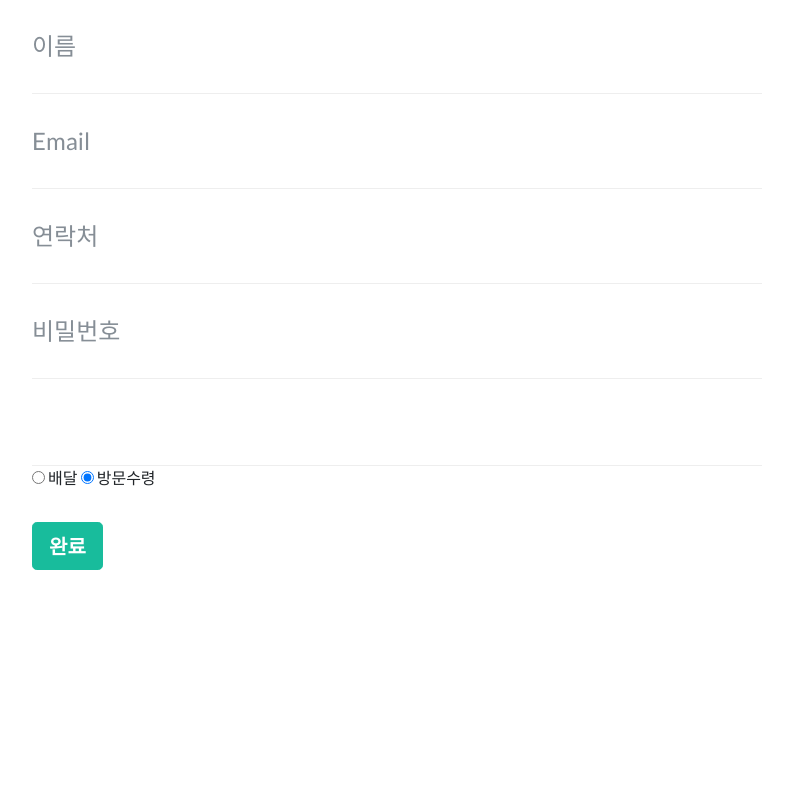
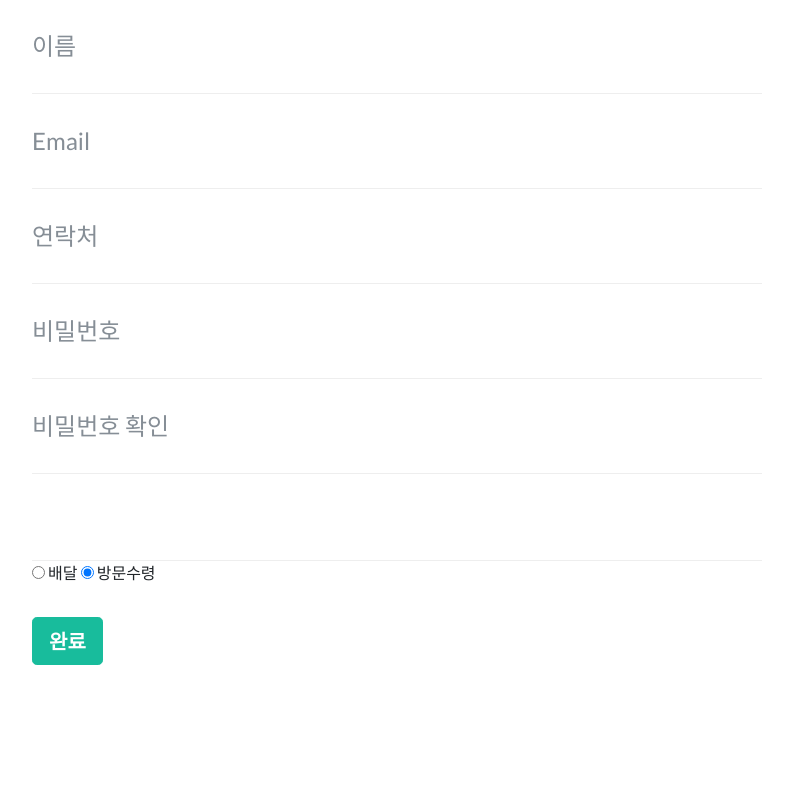
Before and after one commit to MTmeat/jihun-MT-meat, a Django app: template jihunMTmeat/order/templates/new_orderer.html in a window 1280 px wide. Shown: the part 202-1007 px from the top of the page, without its empty margins (243-1036 px from the left). Before the commit the page ends 772 px from the top, so only its background shows below. Run offline with Django 3.2, Linux system fonts and the light colour scheme; the template is opened without the code that fills it: values that come from a table or form of the project are taken from there, others are empty; data comes from the database, SQL or seed files in the repository; some libraries are stand-ins or nearby versions.

Commit message:
Input password confirm

```diff
--- a/jihunMTmeat/order/forms.py
+++ b/jihunMTmeat/order/forms.py
@@ -28,7 +28,7 @@ class OrdererForm(forms.ModelForm):
                 'id': 'password',
                 'class': 'form-control',
                 'placeholder': '비밀번호',
-                'data-validation-required-message': '연락처를 입력해주세요.'}),
+                'data-validation-required-message': '비밀번호를 입력해주세요.'}),
             'eating_date': DateTimeWidget(usel10n=True, bootstrap_version=3, attrs={
                 'id': 'eating_date',
                 'class': 'form-control',
--- a/jihunMTmeat/order/templates/new_orderer.html
+++ b/jihunMTmeat/order/templates/new_orderer.html
@@ -19,7 +19,7 @@
             <div class="col-lg-8 mx-auto">
                 <!-- To configure the contact form email address, go to mail/contact_me.php and update the email address in the PHP file on line 19. -->
                 <!-- The form should work on most web servers, but if the form is not working you may need to configure your web server differently. -->
-                <form method="post" action="/orders/new/" novalidate>
+                <form id="orderForm" method="post" action="/orders/new/" novalidate>
                     {% csrf_token %}
                     <div class="control-group">
                         <div class="form-group floating-label-form-group controls">
@@ -55,6 +55,15 @@
                     </div>
                     <div class="control-group">
                         <div class="form-group floating-label-form-group controls">
+                            <label>비밀번호 확인</label>
+                            <input type="password" id="password_confirm" class="form-control" placeholder="비밀번호 확인"
+                                data-validation-matches-match="password"
+                                data-validation-matches-message="비밀번호가 다릅니다.">
+                            <p class="help-block text-danger"></p>
+                        </div>
+                    </div>
+                    <div class="control-group">
+                        <div class="form-group floating-label-form-group controls">
                             <label>고기 수령 날짜</label>
                             {{ form.eating_date.errors }}
                             {{ form.eating_date }}
@@ -68,7 +77,7 @@
                     </div>
                     <br>
                     <div class="form-group">
-                        <button type="submit" class="btn btn-success btn-lg">완료</button>
+                        <button id="sendOrderButton" type="submit" class="btn btn-success btn-lg">완료</button>
                     </div>
 
                     {% for key, value in meat_order_list.items %}
@@ -80,5 +89,7 @@
     </div>
 </section>
 <br/>
+{% load static %}
+<script src="{% static 'js/order.js' %}"></script>
 </body>
 </html>
--- a/jihunMTmeat/static/js/contact_me.js
+++ b/jihunMTmeat/static/js/order.js
@@ -1,6 +1,5 @@
 $(function() {
-
-  $("#contactForm input,#contactForm textarea").jqBootstrapValidation({
+  $("#orderForm input,#orderForm textarea").jqBootstrapValidation({
     preventSubmit: true,
     submitError: function($form, event, errors) {
       // additional error messages or events
@@ -17,7 +16,7 @@ $(function() {
       if (firstName.indexOf(' ') >= 0) {
         firstName = name.split(' ').slice(0, -1).join(' ');
       }
-      $this = $("#sendMessageButton");
+      $this = $("#sendOrderButton");
       $this.prop("disabled", true); // Disable submit button until AJAX call is complete to prevent duplicate messages
       $.ajax({
         url: "././mail/contact_me.php",
```
